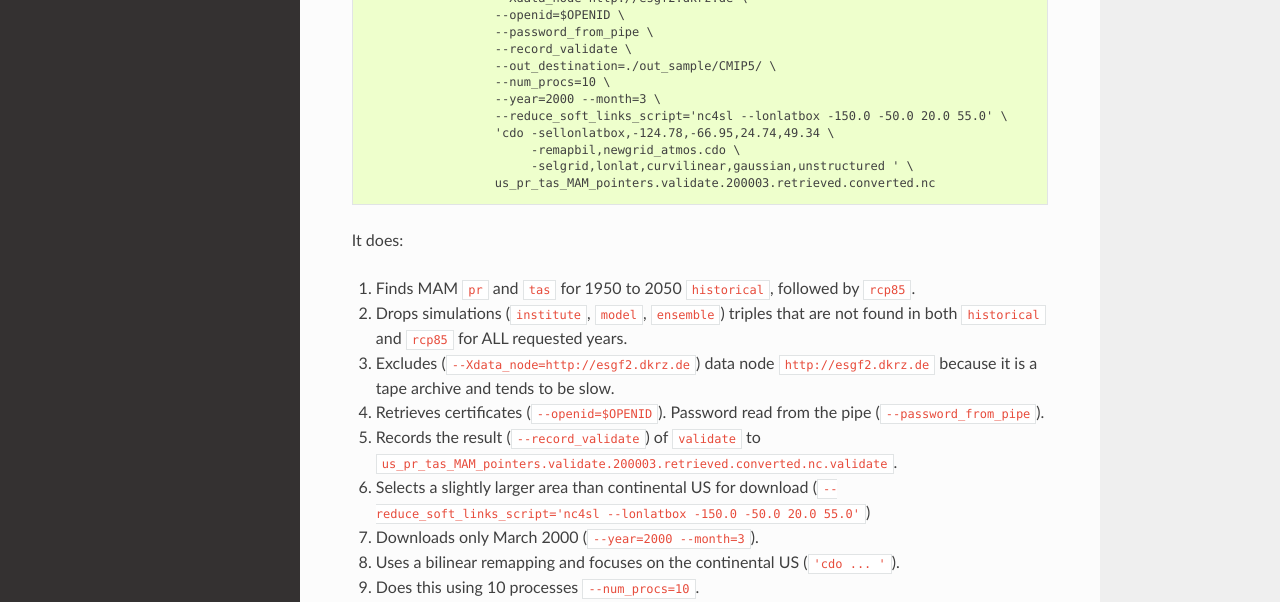
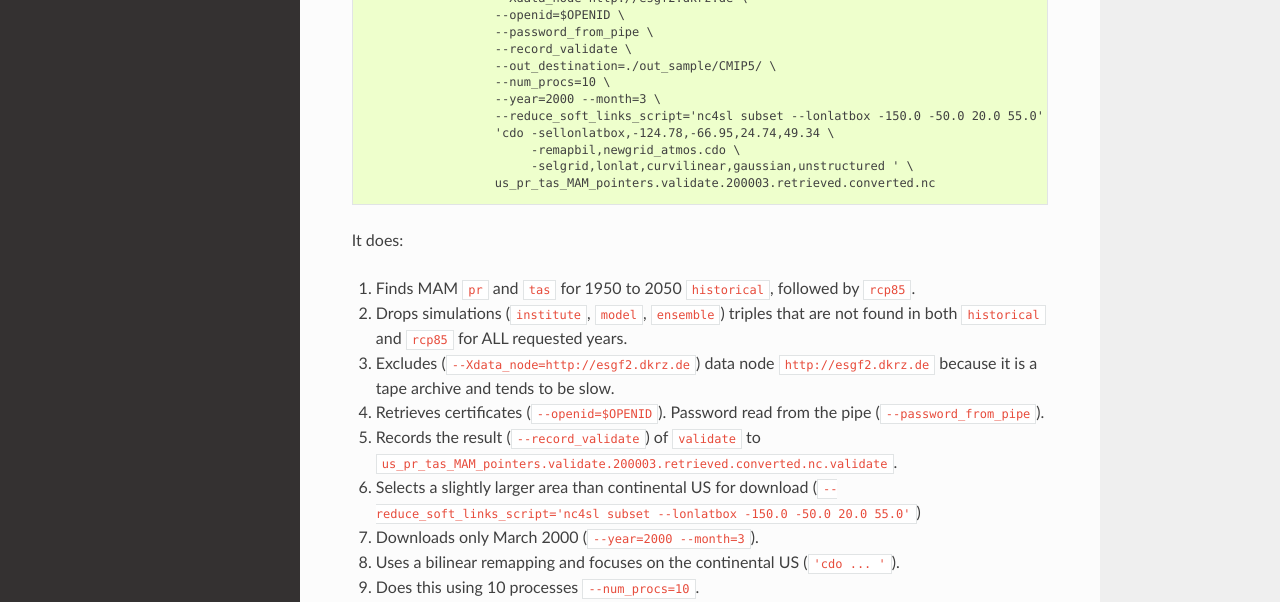
Before and after one commit to laliberte/cdb_query, a Sphinx documentation site: the page built from docs/recipe05.rst, in a window 1280 px wide and 1400 px high. Shown: the part 777-1379 px from the top of the window. Built offline with Sphinx 7.4.7 and the Read the Docs theme 2.0.0, drawn with Linux system fonts in a browser that asks for light colours; some of the changed text lies outside the part shown.

Commit message:
Typo in n4sl subset

```diff
--- a/docs/recipe05.rst
+++ b/docs/recipe05.rst
@@ -40,7 +40,7 @@ With operator chaining, in a BASH script::
                       --out_destination=./out_sample/CMIP5/ \
                       --num_procs=10 \
                       --year=2000 --month=3 \
-                      --reduce_soft_links_script='nc4sl --lonlatbox -150.0 -50.0 20.0 55.0' \
+                      --reduce_soft_links_script='nc4sl subset --lonlatbox -150.0 -50.0 20.0 55.0' \
                       'cdo -sellonlatbox,-124.78,-66.95,24.74,49.34 \
                            -remapbil,newgrid_atmos.cdo \
                            -selgrid,lonlat,curvilinear,gaussian,unstructured ' \
@@ -52,7 +52,7 @@ It does:
 #. Excludes (``--Xdata_node=http://esgf2.dkrz.de``) data node ``http://esgf2.dkrz.de`` because it is a tape archive and tends to be slow.
 #. Retrieves certificates (``--openid=$OPENID``). Password read from the pipe (``--password_from_pipe``).
 #. Records the result (``--record_validate``) of ``validate`` to ``us_pr_tas_MAM_pointers.validate.200003.retrieved.converted.nc.validate``.
-#. Selects a slightly larger area than continental US for download (``--reduce_soft_links_script='nc4sl --lonlatbox -150.0 -50.0 20.0 55.0'``)
+#. Selects a slightly larger area than continental US for download (``--reduce_soft_links_script='nc4sl subset --lonlatbox -150.0 -50.0 20.0 55.0'``)
 #. Downloads only March 2000 (``--year=2000 --month=3``).
 #. Uses a bilinear remapping and focuses on the continental US (``'cdo ... '``).
 #. Does this using 10 processes ``--num_procs=10``.
@@ -73,7 +73,7 @@ If the data looks OK, then one can use the validate file to bypass the ``ask`` a
                       --password_from_pipe \
                       --out_destination=./out/CMIP5/ \
                       --num_procs=10 \
-                      --reduce_soft_links_script='nc4sl --lonlatbox -150.0 -50.0 20.0 55.0' \
+                      --reduce_soft_links_script='nc4sl subset --lonlatbox -150.0 -50.0 20.0 55.0' \
                       'cdo -sellonlatbox,-124.78,-66.95,24.74,49.34  \
                            -remapbil,newgrid_atmos.cdo \
                            -selgrid,lonlat,curvilinear,gaussian,unstructured ' \
```
